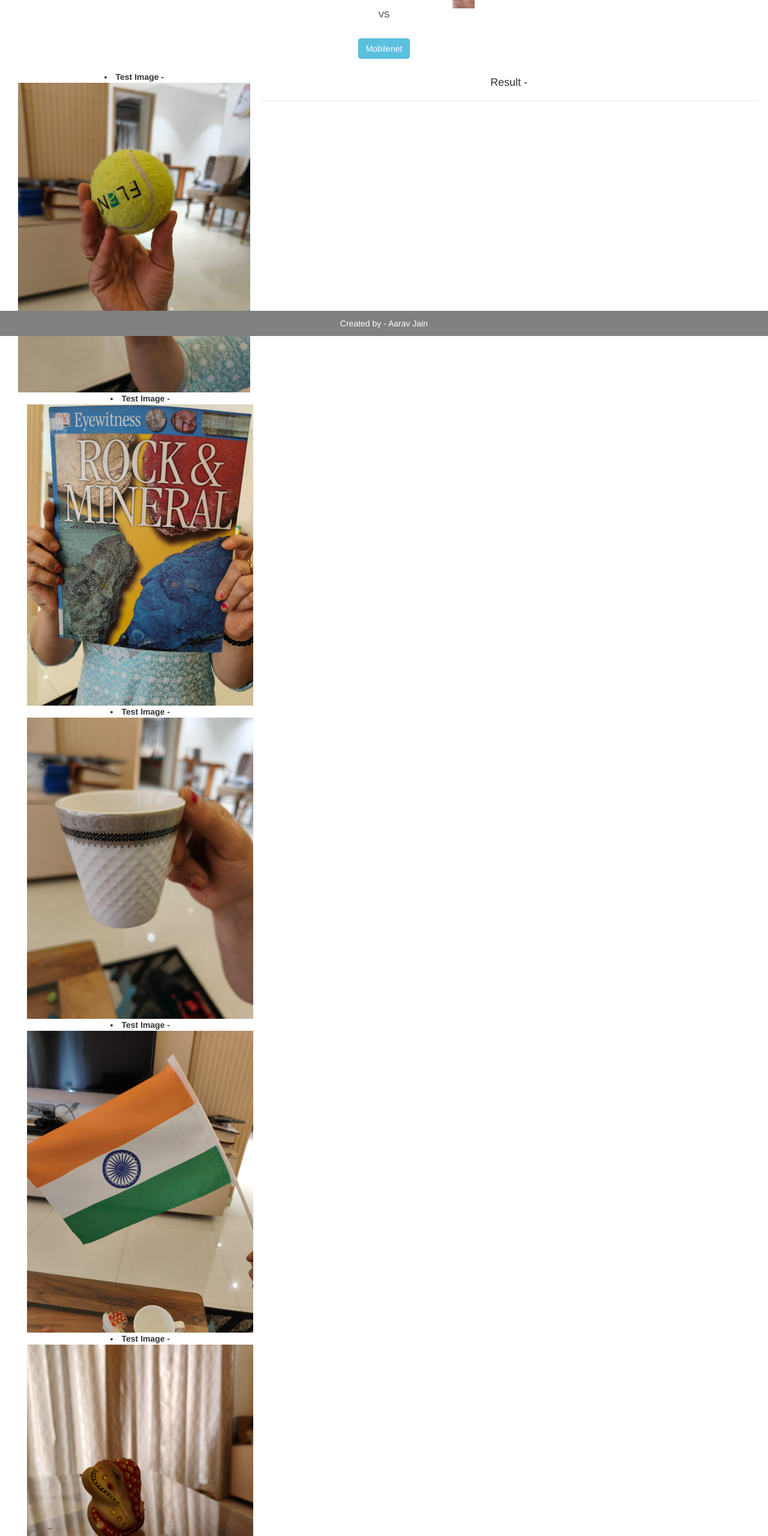
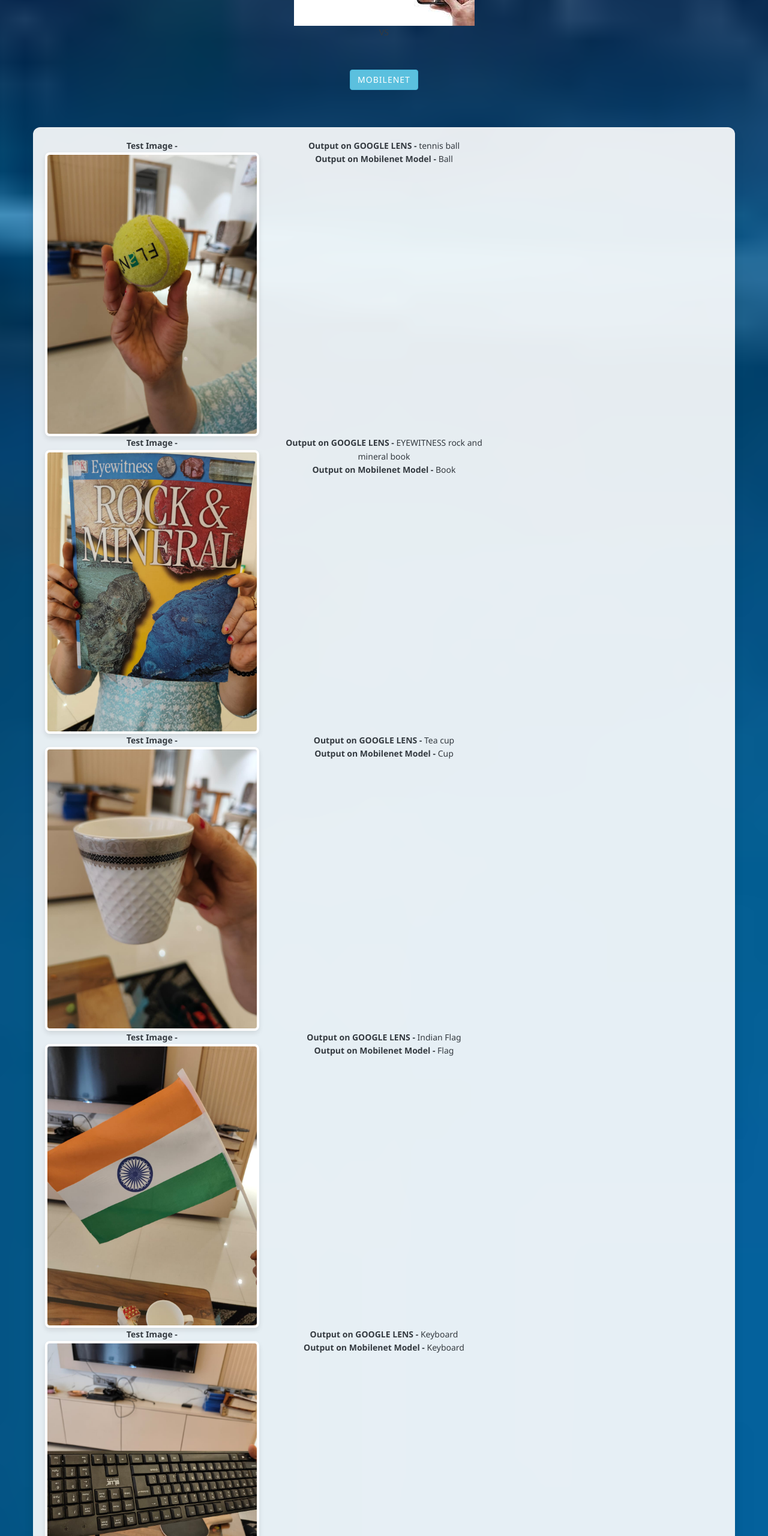
Before and after one commit to Aarav-deepak-jain/ADV-C120-CASE-STUDY-GOOGLE-LENS-VS-MOBILENET---1, a plain HTML site: page index.html in a window 1280 px wide. Shown: the part 240-2800 px from the top of the page at 60% size. Drawn offline with nearby package versions, Linux system fonts and the light colour scheme.

Commit message:
Add files via upload

```diff
--- a/index.html
+++ b/index.html
@@ -1,3 +1,4 @@
+<!DOCTYPE html>
 <html>
 <head>
   <title>Real Time Image Identification App</title>
@@ -5,10 +6,8 @@
   <link rel="stylesheet" href="https://maxcdn.bootstrapcdn.com/bootstrap/3.4.0/css/bootstrap.min.css">
   <script src="https://ajax.googleapis.com/ajax/libs/jquery/3.4.1/jquery.min.js"></script>
   <script src="https://maxcdn.bootstrapcdn.com/bootstrap/3.4.0/js/bootstrap.min.js"></script>
-
   <script src="https://cdnjs.cloudflare.com/ajax/libs/p5.js/1.0.0/p5.js"></script>
   <script src="https://unpkg.com/ml5@0.4.3/dist/ml5.min.js"></script>
-
   <link rel="stylesheet" type="text/css" href="style.css">
 </head>
 <body>
@@ -23,63 +22,121 @@
         <br><br>
       </span>
     </center>
-    <div class="test_image_and_result col-xs-12">
-        <li class="col-sm-4 col-xs-12"> <b>Test Image - </b>
-        <img src="ball.jpg" class="img-responsive"> </li>
-        <div class="test_image_and_result col-xs-12">
-        <li class="col-sm-4 col-xs-12"> <b>Test Image - </b>
-        <img src="book.jpg" class="img-responsive"> </li>
+
+    <div class="container">
+      <div class="row">
+        <div class="col-sm-4 col-xs-12">
+          <b>Test Image - </b>
+          <img src="ball.jpg" class="img-responsive">
         </div>
-        <div class="test_image_and_result col-xs-12">
-        <li class="col-sm-4 col-xs-12"> <b>Test Image - </b>
-        <img src="cup.jpg" class="img-responsive"> </li>
-        </div>
-        <div class="test_image_and_result col-xs-12">
-        <li class="col-sm-4 col-xs-12"> <b>Test Image - </b>
-        <img src="flag.jpg" class="img-responsive"> </li>
-        </div>
-        <div class="test_image_and_result col-xs-12">
-        <li class="col-sm-4 col-xs-12"> <b>Test Image - </b>
-        <img src="ganpati.jpg" class="img-responsive"> </li>
-        </div>
-        <div class="test_image_and_result col-xs-12">
-        <li class="col-sm-4 col-xs-12"> <b>Test Image - </b>
-        <img src="keyboard.jpg" class="img-responsive"> </li>
-        </div>
-        <div class="test_image_and_result col-xs-12">
-        <li class="col-sm-4 col-xs-12"> <b>Test Image - </b>
-        <img src="mobile.jpg" class="img-responsive"> </li>
-        </div>
-        <div class="test_image_and_result col-xs-12">
-        <li class="col-sm-4 col-xs-12"> <b>Test Image - </b>
-        <img src="pen.jpg" class="img-responsive"> </li>
-        </div>
-        <div class="test_image_and_result col-xs-12">
-        <li class="col-sm-4 col-xs-12"> <b>Test Image - </b>
-        <img src="specs.jpg" class="img-responsive"> </li>
-        </div>
-        <li class="col-sm-4 col-xs-12"> <b>Test Image - </b>
-        <img src="ttracket.jpg" class="img-responsive"> </li>
-        <h5 class="col-sm-4 col-xs-12" >
-        Output on <b>GOOGLE LENS</b> -
-        <span> </span>
-        </h5>
-        <h5 class="col-sm-4 col-xs-12"> Output on <b>Mobilenet Model </b>
-        <span> </span>
-        </h5>
-        <div class="mini_result" class="col-xs-12"> <h4>Result - </h4>
-        <hr>
-        <h4> </h4>
+        <div class="col-sm-4 col-xs-12">
+          <b>Output on GOOGLE LENS - </b>tennis ball
+          <br>
+          <b>Output on Mobilenet Model - </b>Ball
         </div>
       </div>
+      <div class="row">
+        <div class="col-sm-4 col-xs-12">
+          <b>Test Image - </b>
+          <img src="book.jpg" class="img-responsive">
+        </div>
+        <div class="col-sm-4 col-xs-12">
+          <b>Output on GOOGLE LENS - </b>EYEWITNESS rock and mineral book
           <br>
+          <b>Output on Mobilenet Model - </b>Book
+        </div>
+      </div>
+      <div class="row">
+        <div class="col-sm-4 col-xs-12">
+          <b>Test Image - </b>
+          <img src="cup.jpg" class="img-responsive">
+        </div>
+        <div class="col-sm-4 col-xs-12">
+          <b>Output on GOOGLE LENS - </b>Tea cup
+          <br>
+          <b>Output on Mobilenet Model - </b>Cup
+        </div>
+      </div>
+      <div class="row">
+        <div class="col-sm-4 col-xs-12">
+          <b>Test Image - </b>
+          <img src="flag.jpg" class="img-responsive">
+        </div>
+        <div class="col-sm-4 col-xs-12">
+          <b>Output on GOOGLE LENS - </b>Indian Flag
+          <br>
+          <b>Output on Mobilenet Model - </b>Flag
+        </div>
+      </div>
+      <div class="row">
+        <div class="col-sm-4 col-xs-12">
+          <b>Test Image - </b>
+          <img src="keyboard.jpg" class="img-responsive">
+        </div>
+        <div class="col-sm-4 col-xs-12">
+          <b>Output on GOOGLE LENS - </b>Keyboard
+          <br>
+          <b>Output on Mobilenet Model - </b>Keyboard
+        </div>
+      </div>
+      <div class="row">
+        <div class="col-sm-4 col-xs-12">
+          <b>Test Image - </b>
+          <img src="mobile.jpg" class="img-responsive">
+        </div>
+        <div class="col-sm-4 col-xs-12">
+          <b>Output on GOOGLE LENS - </b>Oneplus nord CE 2
+          <br>
+          <b>Output on Mobilenet Model - </b>Phone
+        </div>
+      </div>
+      <div class="row">
+        <div class="col-sm-4 col-xs-12">
+          <b>Test Image - </b>
+          <img src="pen.jpg" class="img-responsive">
+        </div>
+        <div class="col-sm-4 col-xs-12">
+          <b>Output on GOOGLE LENS - </b>Camlin CD/DVD marker
+          <br>
+          <b>Output on Mobilenet Model - </b>Pen
+        </div>
+      </div>
+      <div class="row">
+        <div class="col-sm-4 col-xs-12">
+          <b>Test Image - </b>
+          <img src="specs.jpg" class="img-responsive">
+        </div>
+        <div class="col-sm-4 col-xs-12">
+          <b>Output on GOOGLE LENS - </b>Spectacles
+          <br>
+          <b>Output on Mobilenet Model - </b>spectacles
+        </div>
+      </div>
+      <div class="row">
+        <div class="col-sm-4 col-xs-12">
+          <b>Test Image - </b>
+          <img src="ttracket.jpg" class="img-responsive">
+        </div>
+        <div class="col-sm-4 col-xs-12">
+          <b>Output on GOOGLE LENS - </b>Table tennis raquet
+          <br>
+          <b>Output on Mobilenet Model - </b>TT raquet
+        </div>
+      </div>
+
+      <div class="mini_result">
+        <h4>Result - </h4>
+        <hr>
+        <h4>
+          After conducting a thorough comparison of the two models by testing them on 9 different objects, I have come to a definitive conclusion regarding their performance. Google Lens has demonstrated a markedly higher level of accuracy compared to MobileNet. Throughout the testing process, Google Lens consistently provided precise and reliable identifications for a wide range of objects, whereas MobileNet's results were notably less accurate. This difference in performance underscores the advanced capabilities and superior accuracy of Google Lens in object recognition tasks.
+        </h4>
+      </div>
+    </div>
   </center>
-
   <div class="copy_right_footer">
     Created by - Aarav Jain
   </div>
 
   <script src="main.js"></script>
 </body>
-
 </html>
--- a/style.css
+++ b/style.css
@@ -1,10 +1,85 @@
-.copy_right_footer
-  {
-    position: fixed;
-    width: 100%;
-    bottom: 0;
-    color: white;
-    background-color: grey;
-    line-height: 3;
-    text-align: center;
-  }
+/* Body and General Styling */
+body {
+  font-family: 'Segoe UI', Tahoma, Geneva, Verdana, sans-serif;
+  background-color: #f8f9fa;
+  color: #343a40;
+  line-height: 1.6;
+}
+
+/* Header Styling */
+h3 {
+  margin-top: 40px;
+  font-size: 32px;
+  color: #007bff; /* Blue */
+  text-transform: uppercase;
+  letter-spacing: 1px;
+}
+
+/* Container Styling */
+.container {
+  margin-top: 40px;
+  background-color: #ffffff; /* White */
+  padding: 20px;
+  border-radius: 12px;
+  box-shadow: 0px 8px 16px rgba(0, 0, 0, 0.1); /* Soft shadow */
+}
+
+/* Image and Result Styling */
+.test_image_and_result {
+  margin-bottom: 50px;
+}
+
+.img-responsive {
+  border: 4px solid #ffffff; /* White */
+  border-radius: 8px;
+  max-width: 100%;
+  height: auto;
+  box-shadow: 0px 4px 8px rgba(0, 0, 0, 0.1); /* Soft shadow */
+}
+
+.output {
+  background-color: #ffffff; /* White */
+  border: 1px solid #ced4da; /* Light grey */
+  border-radius: 8px;
+  padding: 16px;
+  margin-top: 20px;
+  color: #6c757d; /* Grey */
+  font-size: 16px;
+}
+
+/* Result Section Styling */
+.mini_result {
+  background-color: #28a745; /* Green */
+  border: 2px solid #218838; /* Darker green */
+  border-radius: 10px;
+  padding: 30px;
+  margin-top: 50px;
+  color: #ffffff; /* White */
+  font-size: 18px;
+  text-align: center;
+}
+
+/* Footer Styling */
+.copy_right_footer {
+  margin-top: 60px;
+  padding: 20px;
+  background-color: #343a40; /* Dark grey */
+  color: #ffffff; /* White */
+  text-align: center;
+  font-size: 14px;
+}
+
+.copy_right_footer a {
+  color: #ffffff; /* White */
+  text-decoration:dotted;
+}
+
+/* Background Images */
+body {
+  background-image: url('background.jpeg'); /* Replace with your image URL */
+  background-size: cover;
+  background-position: center;
+}
+.container {
+  background-color: rgba(255, 255, 255, 0.9); /* White with transparency */
+}
```
Also changed, not shown: background.jpeg (added). Lines whose indentation alone changed are shown as unchanged.
